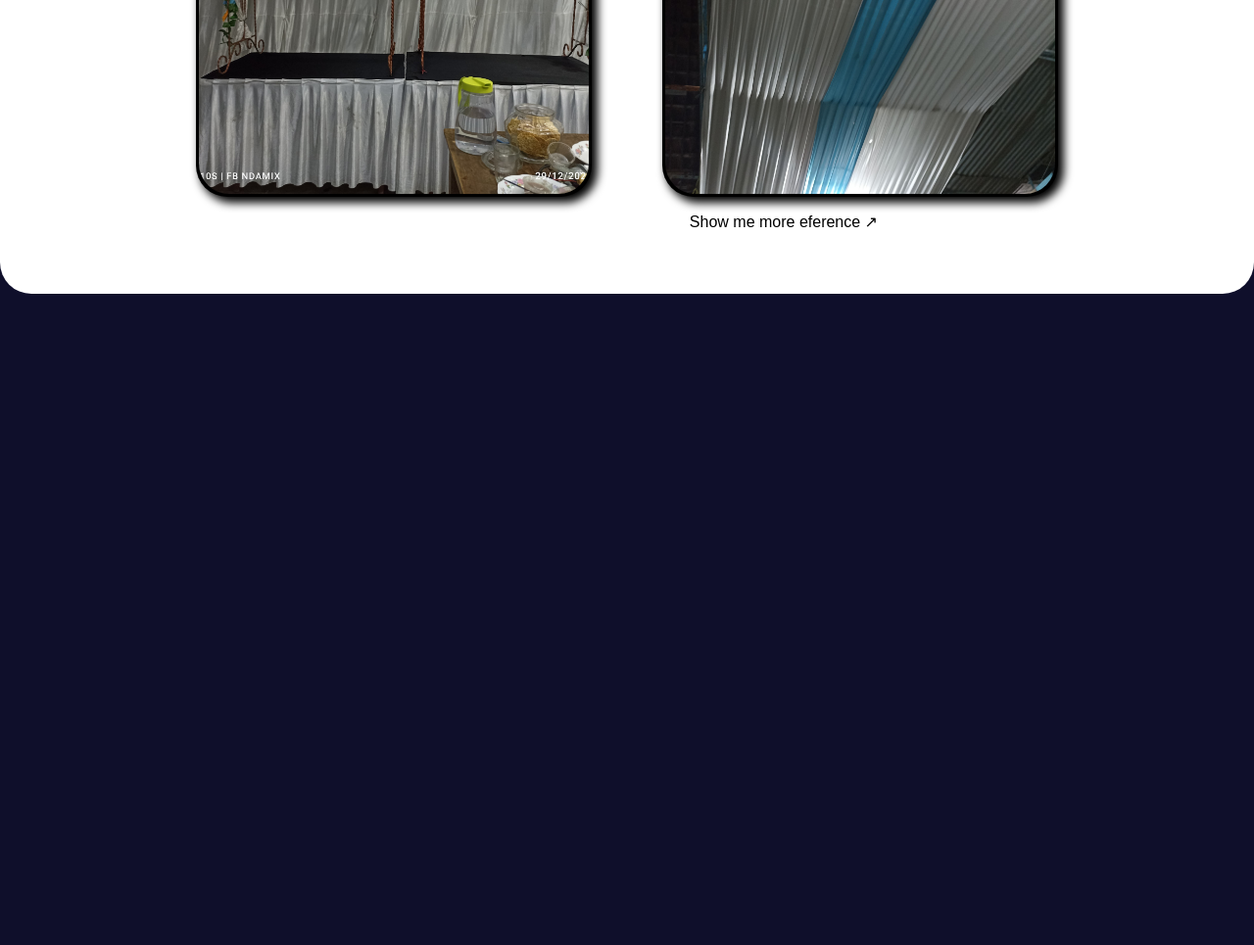
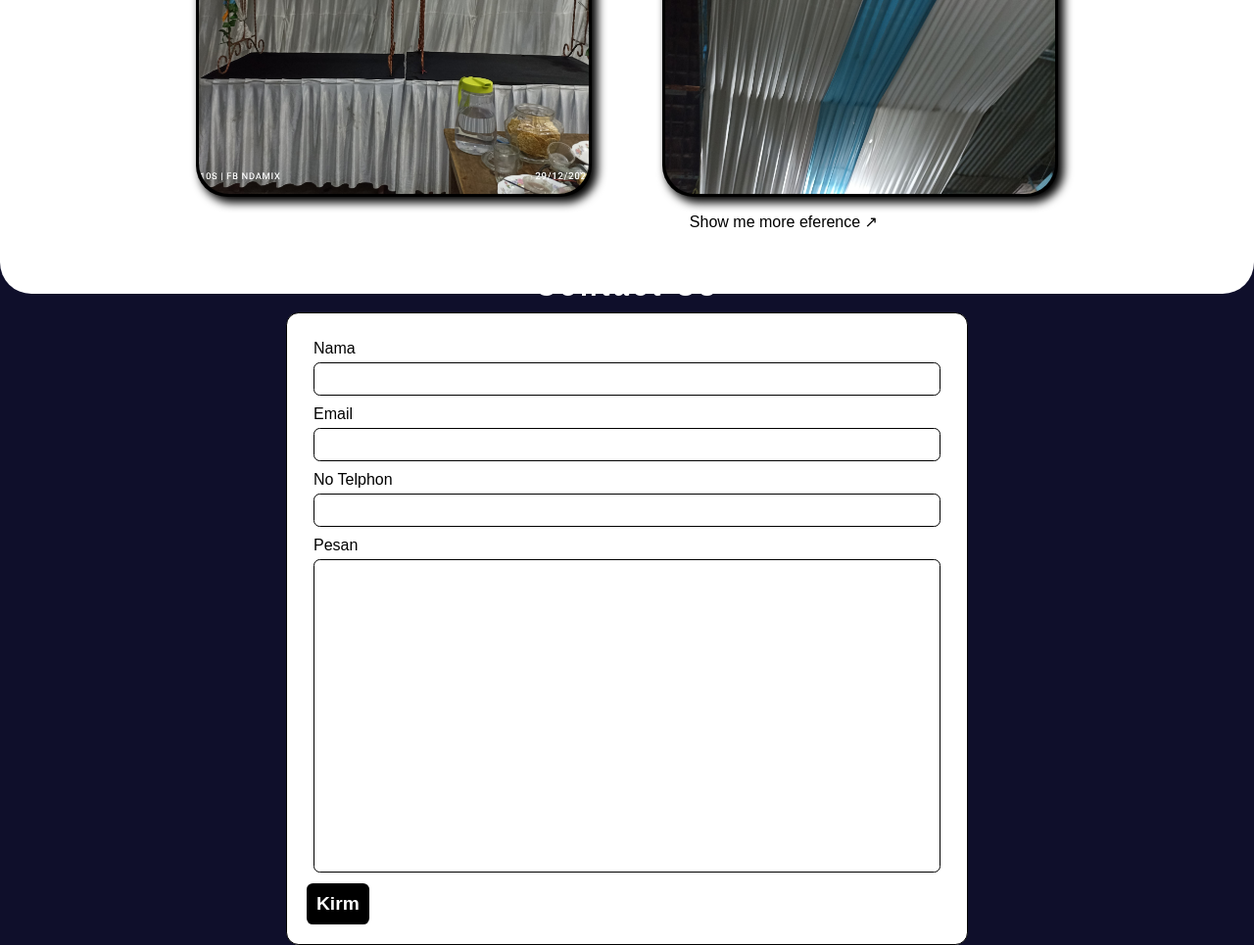
Before and after one commit to afdianTE/belajar_web_product, a plain HTML site: page index.html in a window 1280 px wide. Shown: the part 2136-3101 px from the top of the page at 98% size. Before the commit the page ends 2436 px from the top, so only its background shows below. Drawn offline with Linux system fonts and the light colour scheme.

Commit message:
menambahkan contact

```diff
--- a/asset/css/style.css
+++ b/asset/css/style.css
@@ -9,7 +9,7 @@ body {
   width: 100%;
 }
 /* navbar */
-header{
+header {
   width: 100%;
   position: sticky;
   z-index: 9;
@@ -77,7 +77,7 @@ nav.navbar {
   overflow: hidden;
   margin: -30px 0 10px 0;
 }
-.home .bg-home{
+.home .bg-home {
   object-fit: cover;
 }
 .bg-home img {
@@ -145,30 +145,30 @@ nav.navbar {
 }
 /* home */
 /* about */
-.about{
+.about {
   display: flex;
   width: 100%;
   height: 50vh;
   align-items: center;
 }
-.about > .text-about{
+.about > .text-about {
   margin-left: 4rem;
   max-width: 40rem;
 }
-.text-about > .titel{
+.text-about > .titel {
   font-weight: 600;
   font-size: 2rem;
   margin-bottom: 1rem;
   text-shadow: 1px 1px 1px black;
 }
-.text-about > .description{
+.text-about > .description {
   font-size: 1.2rem;
   font-weight: 300;
   text-align: justify;
   margin-bottom: 1rem;
   text-shadow: 1px 1px 1px black;
 }
-.text-about .reservasi{
+.text-about .reservasi {
   background-color: white;
   color: black;
   padding: 10px 20px;
@@ -176,16 +176,15 @@ nav.navbar {
   border: none;
   font-size: 1rem;
   font-weight: 600;
-transition: .2s linear;
+  transition: 0.2s linear;
 }
-.text-about button.reservasi:hover{
-  background-color: black;;
-  color:white;
-
+.text-about button.reservasi:hover {
+  background-color: black;
+  color: white;
 }
 /* about */
 /* product */
-.product{
+.product {
   display: flex;
   flex-direction: column;
   background-color: white;
@@ -193,14 +192,14 @@ transition: .2s linear;
   position: relative;
   padding: 3rem 0;
 }
-.product .text-judul{
+.product .text-judul {
   color: black;
   font-size: 2rem;
   font-weight: 600;
   margin: 1rem auto 1rem 30%;
   text-shadow: 1px 1px 1px #a3a3a3;
 }
-.product > .list{
+.product > .list {
   display: flex;
   flex-wrap: wrap;
   gap: 2rem;
@@ -208,24 +207,106 @@ justify-content: space-evenly;
   max-width: 60rem;
   margin: auto;
 }
-.product > .list > .card{
+.product > .list > .card {
   padding: 2px;
   box-shadow: 5px 5px 10px 1px black;
   background-color: black;
   border-radius: 2rem;
 }
-.product > .list > .card img{
+.product > .list > .card img {
   width: 400px;
   border-radius: 2rem;
   border: 1px solid rgb(0, 0, 0);
 }
-.product .show-more{
+.product .show-more {
   margin: 1rem 30% 1rem auto;
 }
-.product .show-more a{
+.product .show-more a {
   text-decoration: none;
   font-size: 1rem;
   font-weight: 300;
   color: black;
 }
 /* product */
+/* contact */
+main > .contact {
+  display: flex;
+  justify-content: center;
+  align-items: center;
+  height: 80vh;
+  flex-direction: column;
+}
+.contact .titel {
+  font-size: 1.8rem;
+  margin-bottom: 10px;
+  font-weight: 900;
+  letter-spacing: 0.12em;
+}
+.contact .contact-form {
+  padding: 20px;
+  background-color: white;
+  color: black;
+  border: 1px solid black;
+  border-radius: 0.8rem;
+}
+.contact-form table tr {
+  display: flex;
+  flex-direction: column;
+  padding: 5px;
+}
+.contact-form table th {
+  text-align: left;
+  margin-bottom: 5px;
+  font-size: 1rem;
+  font-weight: 300;
+}
+.contact-form table td input {
+  width: 100%;
+  padding: 5px;
+  border: 1px solid black;
+  border-radius: 0.4rem;
+  font-size: 1.2rem;
+}
+.contact-form table tr:nth-child(3) input {
+  resize: none;
+}
+.contact-form table td textarea {
+  width: 40rem;
+  font-size: 1.2rem;
+  height: 20rem;
+  padding: 5px;
+  border: 1px solid black;
+  border-radius: 0.4rem;
+  resize: none;
+}
+.contact-form button {
+  background-color: black;
+  color: white;
+  border: none;
+  border-radius: 0.4rem;
+  padding: 10px;
+  font-size: 1.2rem;
+  font-weight: 600;
+}
+
+/* contact */
+/* navbar media screen mobile s */
+@media screen and (max-width: 1024px) {
+  nav.navbar {
+    flex-direction: column;
+    width: 100%;
+    padding: 0;
+  }
+  .link-navbar {
+    flex-direction: column;
+    width: 100%;
+    padding: 0;
+  }
+  .home {
+    margin-top: 30px;
+  }
+  .contact form.contact-form table tr td textarea {
+    width: 100%;
+  }
+}
+/* navbar media screen mobile s */
--- a/index.html
+++ b/index.html
@@ -79,6 +79,49 @@
         </section>
       </div>
       <!-- product -->
+      <!-- contact -->
+      <div class="contact" id="contact">
+        <span class="titel">Contact Us</span>
+        <form action="" class="contact-form">
+          <table>
+            <tr>
+              <th>
+                <label for="name">Nama</label>
+              </th>
+              <td>
+                <input type="text" id="name" name="nama"/>
+              </td>
+            </tr>
+            <tr>
+              <th>
+                <label for="email">Email</label>
+              </th>
+              <td>
+                <input type="email" id="email" name="email" />
+              </td>
+            </tr>
+            <tr>
+              <th>
+                <label for="phone-number">No Telphon</label>
+              </th>
+              <td>
+                <input type="number" id="phone-number" name="phone-number" required/>
+              </td>
+            </tr>
+            <tr>
+              <th>
+                <label for="massage">Pesan</label>
+              </th>
+              <td>
+                <textarea name="massage" id="massage"></textarea>
+              </td>
+            </tr>
+          </table>
+          <button type="submit">Kirm</button>
+        </form>
+      </div>
+      <!-- contact -->
     </main>
+    <script src="./asset/js/script.js"></script>
   </body>
 </html>
```
Lines whose indentation alone changed are shown as unchanged.
